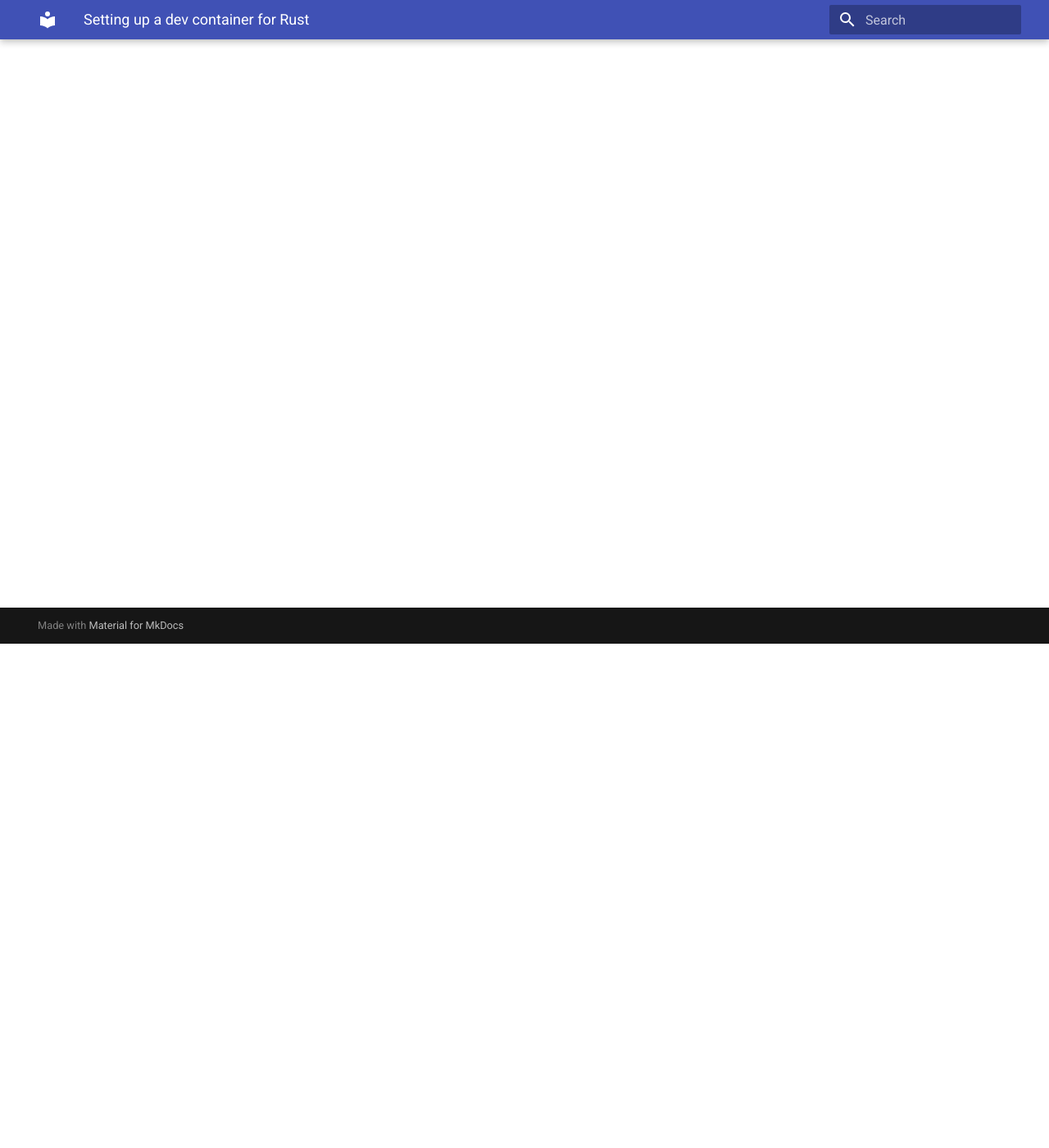
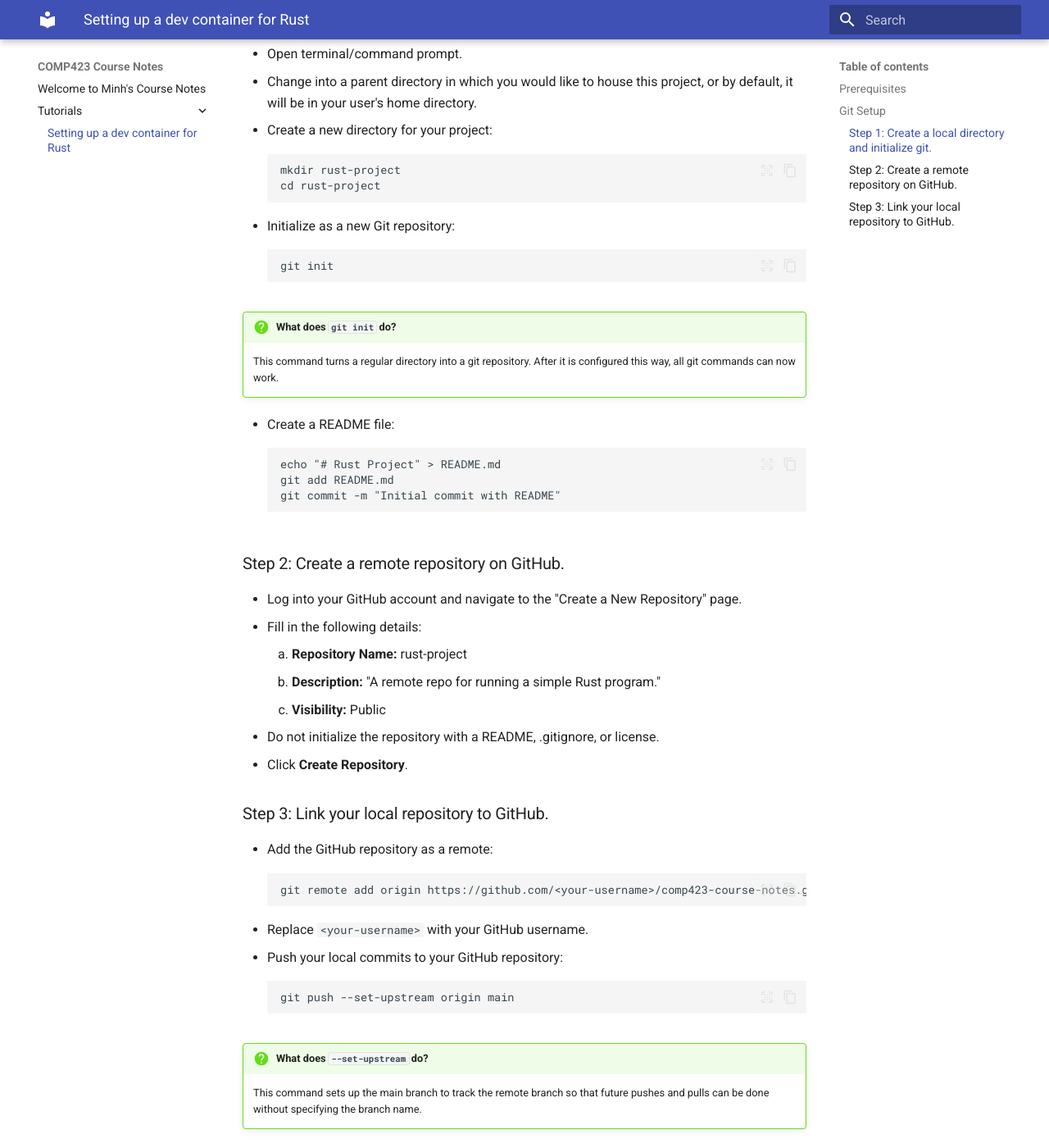
Before and after one commit to mp-nguyen26/comp423-course-notes, an MkDocs documentation site: the page built from docs/tutorials/rust-setup.md, in a window 1280 px wide and 1400 px high, scrolled down 615 px. Shown: the whole window at 82% size. Built offline with MkDocs 1.6.1 and Material for MkDocs 9.7.7, drawn with Linux system fonts in a browser that asks for light colours.

Commit message:
finished git steps section

````diff
--- a/docs/tutorials/rust-setup.md
+++ b/docs/tutorials/rust-setup.md
@@ -11,3 +11,51 @@ Before we get started, make sure you have the following:
 3. **Visual Studio Code**
 4. **Docker**
 5. **Some knowledge of command-lind basics**
+
+## Git Setup
+
+### Step 1: Create a local directory and initialize git.
+
+* Open terminal/command prompt.
+* Change into a parent directory in which you would like to house this project, or by default, it will be in your user's home directory.
+* Create a new directory for your project:
+```
+mkdir rust-project
+cd rust-project
+```
+* Initialize as a new Git repository:
+```
+git init
+```
+!!! question "What does `git init` do?"
+    This command turns a regular directory into a git repository. After it is configured this way, all git commands can now work.
+* Create a README file:
+```
+echo "# Rust Project" > README.md
+git add README.md
+git commit -m "Initial commit with README"
+```
+
+### Step 2: Create a remote repository on GitHub.
+
+* Log into your GitHub account and navigate to the "Create a New Repository" page.
+* Fill in the following details:
+    1. **Repository Name:** rust-project
+    2. **Description:** "A remote repo for running a simple Rust program."
+    3. **Visibility:** Public
+* Do not initialize the repository with a README, .gitignore, or license.
+* Click **Create Repository**.
+
+### Step 3: Link your local repository to GitHub.
+
+* Add the GitHub repository as a remote:
+```
+git remote add origin https://github.com/<your-username>/comp423-course-notes.git
+```
+* Replace `<your-username>` with your GitHub username.
+* Push your local commits to your GitHub repository:
+```
+git push --set-upstream origin main
+```
+!!! question "What does `--set-upstream` do?"
+    This command sets up the main branch to track the remote branch so that future pushes and pulls can be done without specifying the branch name.
````
